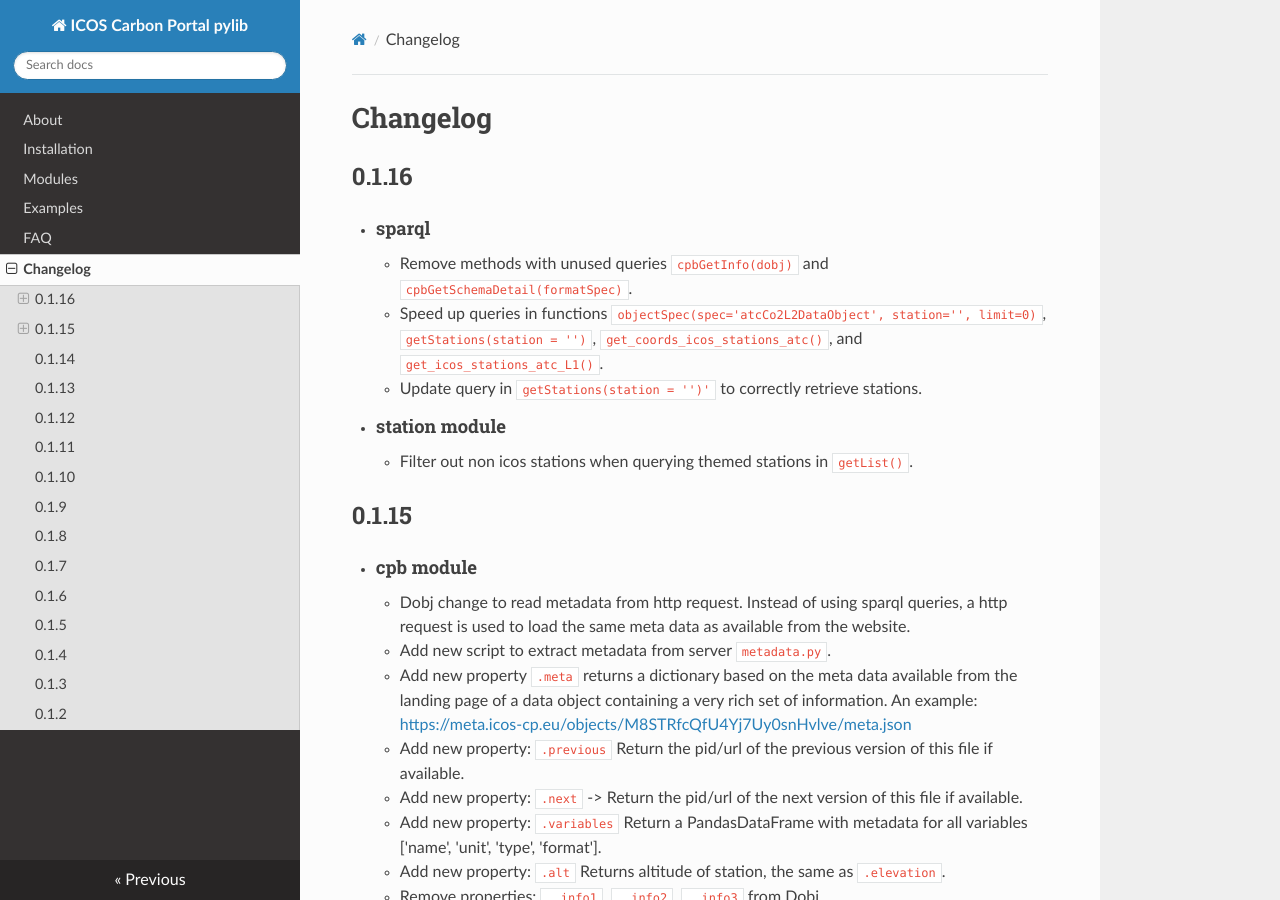
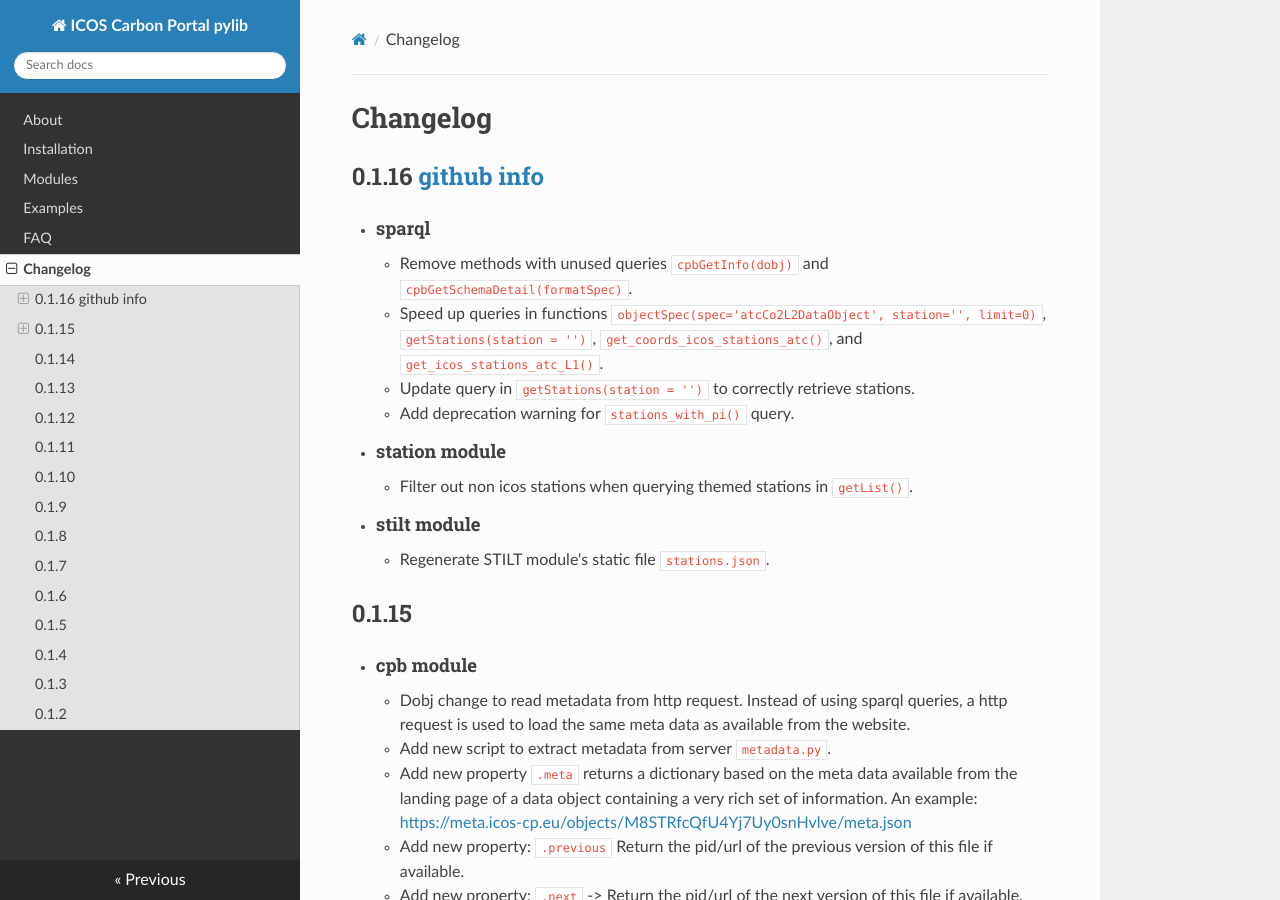
Before and after one commit to ICOS-Carbon-Portal/pylib, an MkDocs documentation site: the page built from docs/changelog.md, in a window 1280 px wide and 900 px high. Built offline with MkDocs 1.6.1, drawn with Linux system fonts in a browser that asks for light colours; nearby versions of some CDN libraries.

Commit message:
zz patch release 0.1.16 v_0.3
- Regenerate 0.1.16 distribution files.
- Update date of release in icoscp/__init__.py file.
- Update documentation files.

```diff
--- a/docs/changelog.md
+++ b/docs/changelog.md
@@ -1,13 +1,17 @@
 # Changelog
 
-## 0.1.16
+## 0.1.16 [github info](https://github.com/ICOS-Carbon-Portal/pylib/issues/100)
  - #### sparql
      - Remove methods with unused queries `cpbGetInfo(dobj)` and `cpbGetSchemaDetail(formatSpec)`.
      - Speed up queries in functions `objectSpec(spec='atcCo2L2DataObject', station='', limit=0)`,
        `getStations(station = '')`, `get_coords_icos_stations_atc()`, and `get_icos_stations_atc_L1()`.
-     - Update query in `getStations(station = '')'` to correctly retrieve stations.
+     - Update query in `getStations(station = '')` to correctly retrieve stations.
+     - Add deprecation warning for `stations_with_pi()` query.
  - #### station module
      - Filter out non icos stations when querying themed stations in `getList()`.
+ - #### stilt module
+     - Regenerate STILT module's static file `stations.json`.
+
 
 ## 0.1.15
  - #### cpb module
--- a/icoscp/__init__.py
+++ b/icoscp/__init__.py
@@ -19,4 +19,4 @@ __version__     = "0.1.16"
 __maintainer__  = "ICOS Carbon Portal, elaborated products team"
 __email__       = ['info@icos-cp.eu', 'claudio.donofrio@nateko.lu.se']
 __status__      = "stable"
-__date__        = "2022-09-15"
+__date__        = "2022-09-22"
```
Also changed, not shown: 3 other files.
